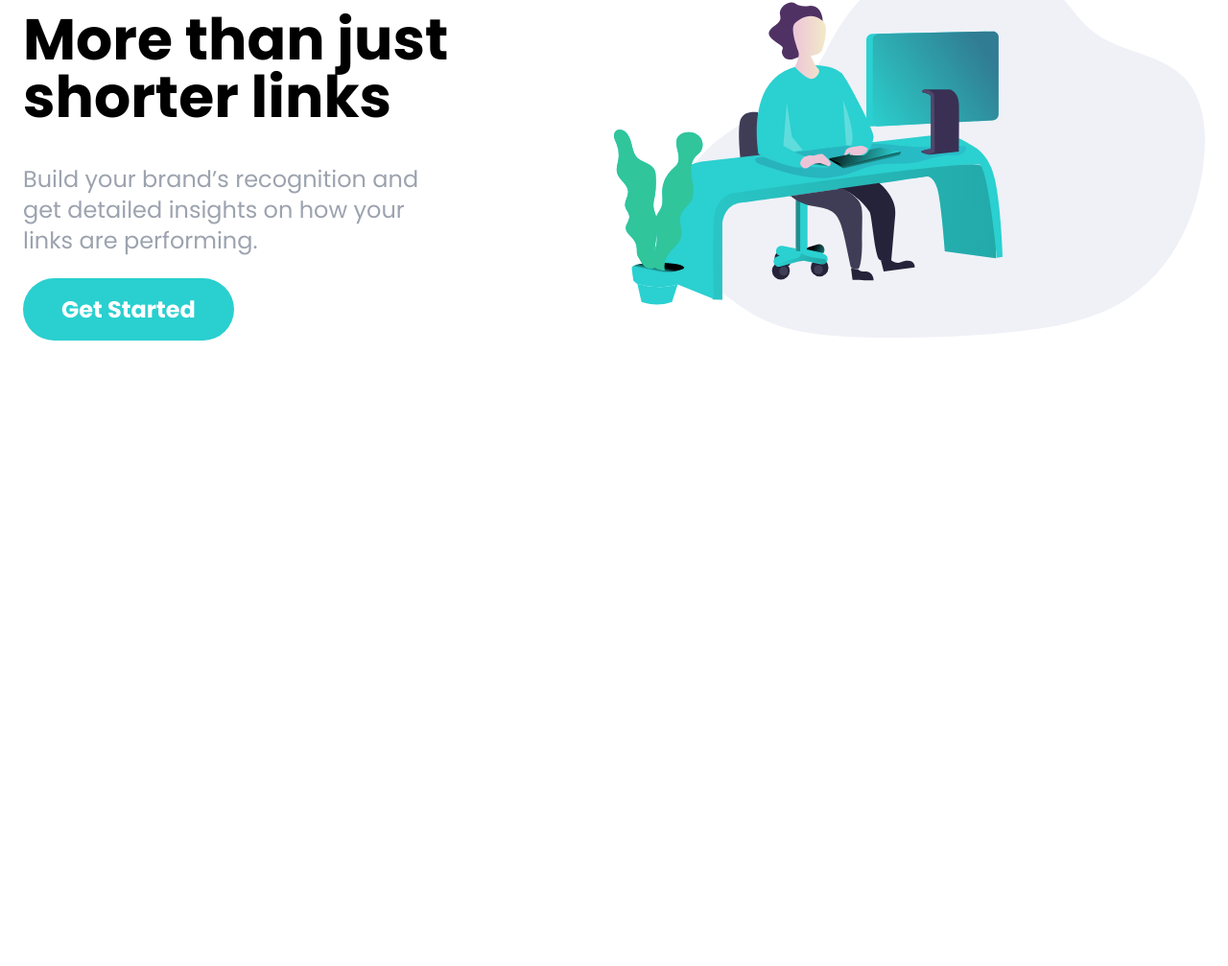
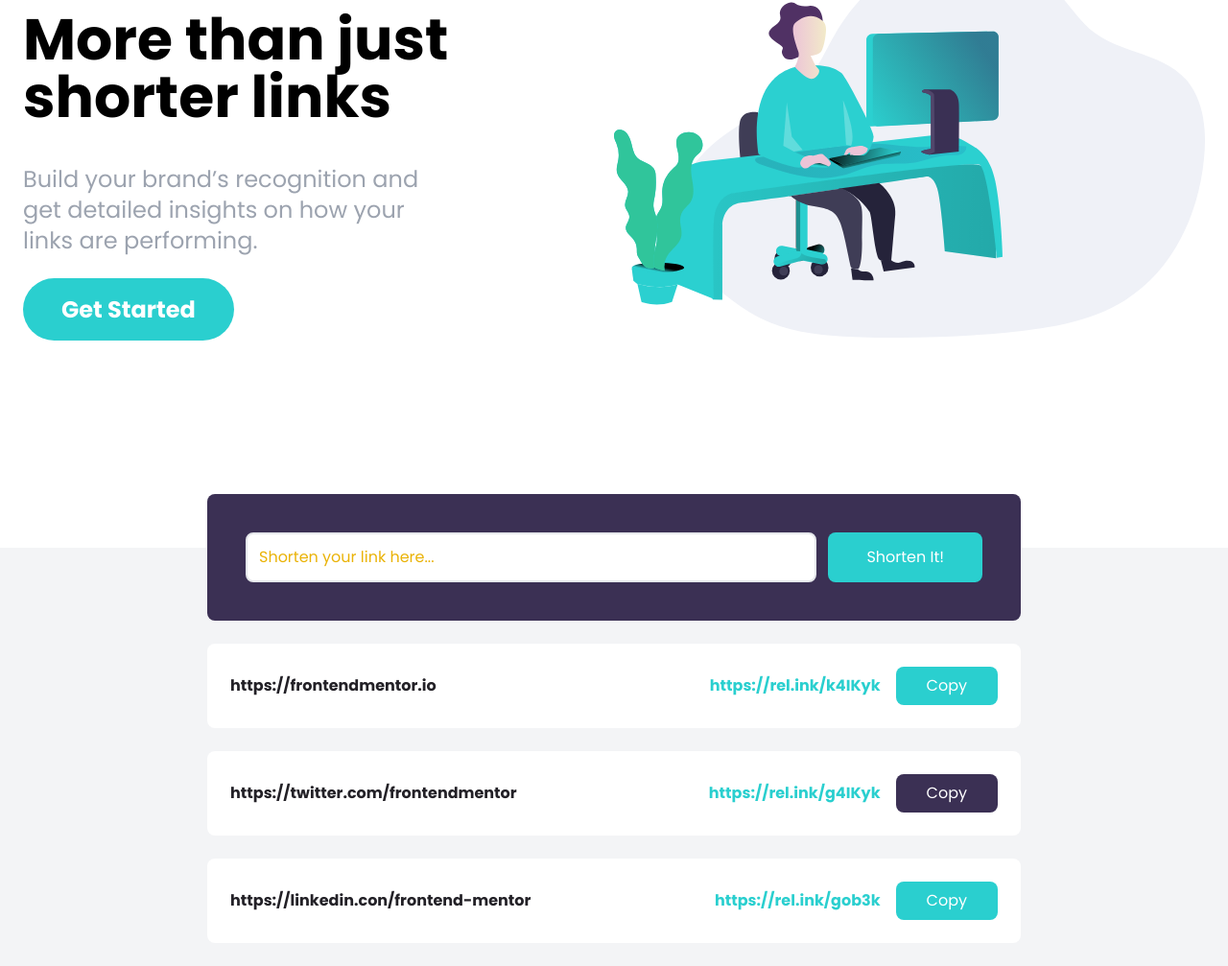
Before and after one commit to haint/shortly, a website: page index.html in a window 1280 px wide. Shown: the part 173-1180 px from the top of the page at 96% size. Before the commit the page ends 800 px from the top, so only its background shows below. Drawn offline with Linux system fonts and the light colour scheme; a web font is replaced by a local one.

Commit message:
Shortern Form & Links

```diff
--- a/index.html
+++ b/index.html
@@ -66,5 +66,65 @@
       </div>
     </div>
   </section>
+
+  <!-- Shorten Section -->
+  <section id="shorten" class="relative bg-gray-100">
+    <div class="max-w-4xl mx-auto p-6 space-y-6">
+      <form action="" id="link-form"
+        class="relative flex flex-col w-full p-10 -mt-20 space-y-4 bg-darkViolet rounded-lg md:flex-row md:space-y-0 md:space-x-3">
+        <input type="text" class="flex-1 p-3 border-2 rounded-lg placeholder-yellow-500 focus:outline-none"
+          placeholder="Shorten your link here..."
+          id="link-input">
+        <button class="px-10 py-3 text-white bg-cyan rounded-lg hover:bg-cyanLight focus:outline-none md:py-2">
+          Shorten It!
+        </button>
+      </form>
+
+      <!-- Link 1 -->
+      <div class="flex flex-col items-center justify-between w-full p-6 bg-white rounded-lg md:flex-row">
+        <p class="font-bold text-center text-veryDarkViolet md:text-left">
+          https://frontendmentor.io
+        </p>
+        <div class="flex flex-col items-center justify-end flex-1 space-x-4 space-y-2 md:flex-row md:space-y-0">
+          <div class="font-bold text-cyan">
+            https://rel.ink/k4IKyk
+          </div>
+          <button class="p-2 px-8 text-white bg-cyan rounded-lg hover:opacity-70 focus:outline-none">
+            Copy
+          </button>
+        </div>
+      </div>
+
+      <!-- Link 2 -->
+      <div class="flex flex-col items-center justify-between w-full p-6 bg-white rounded-lg md:flex-row">
+        <p class="font-bold text-center text-veryDarkViolet md:text-left">
+          https://twitter.com/frontendmentor
+        </p>
+        <div class="flex flex-col items-center justify-end flex-1 space-x-4 space-y-2 md:flex-row md:space-y-0">
+          <div class="font-bold text-cyan">
+            https://rel.ink/g4IKyk
+          </div>
+          <button class="p-2 px-8 text-white bg-darkViolet rounded-lg hover:opacity-70 focus:outline-none">
+            Copy
+          </button>
+        </div>
+      </div>
+
+      <!-- Link 1 -->
+      <div class="flex flex-col items-center justify-between w-full p-6 bg-white rounded-lg md:flex-row">
+        <p class="font-bold text-center text-veryDarkViolet md:text-left">
+          https://linkedin.con/frontend-mentor
+        </p>
+        <div class="flex flex-col items-center justify-end flex-1 space-x-4 space-y-2 md:flex-row md:space-y-0">
+          <div class="font-bold text-cyan">
+            https://rel.ink/gob3k
+          </div>
+          <button class="p-2 px-8 text-white bg-cyan rounded-lg hover:opacity-70 focus:outline-none">
+            Copy
+          </button>
+        </div>
+      </div>
+    </div>
+  </section>
 </body>
 </html>
```
Also changed, not shown: css/style.css.
